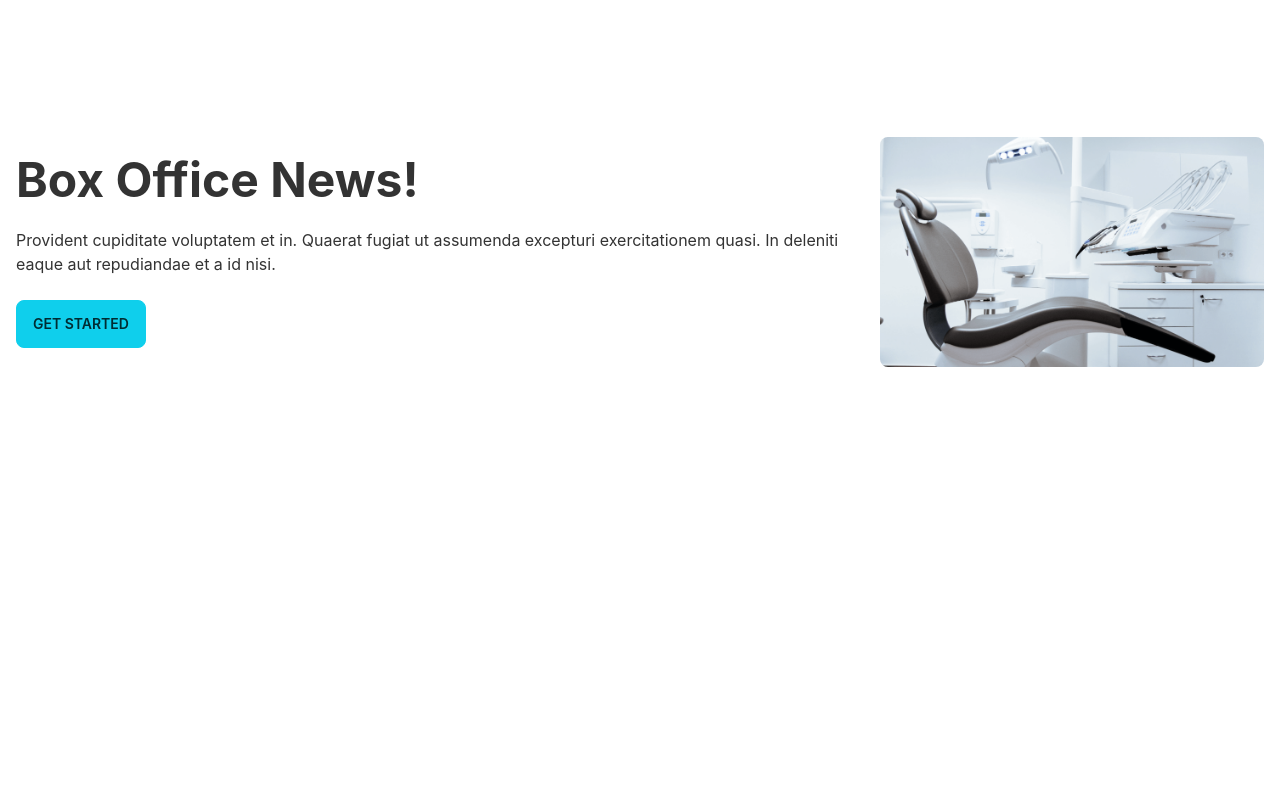
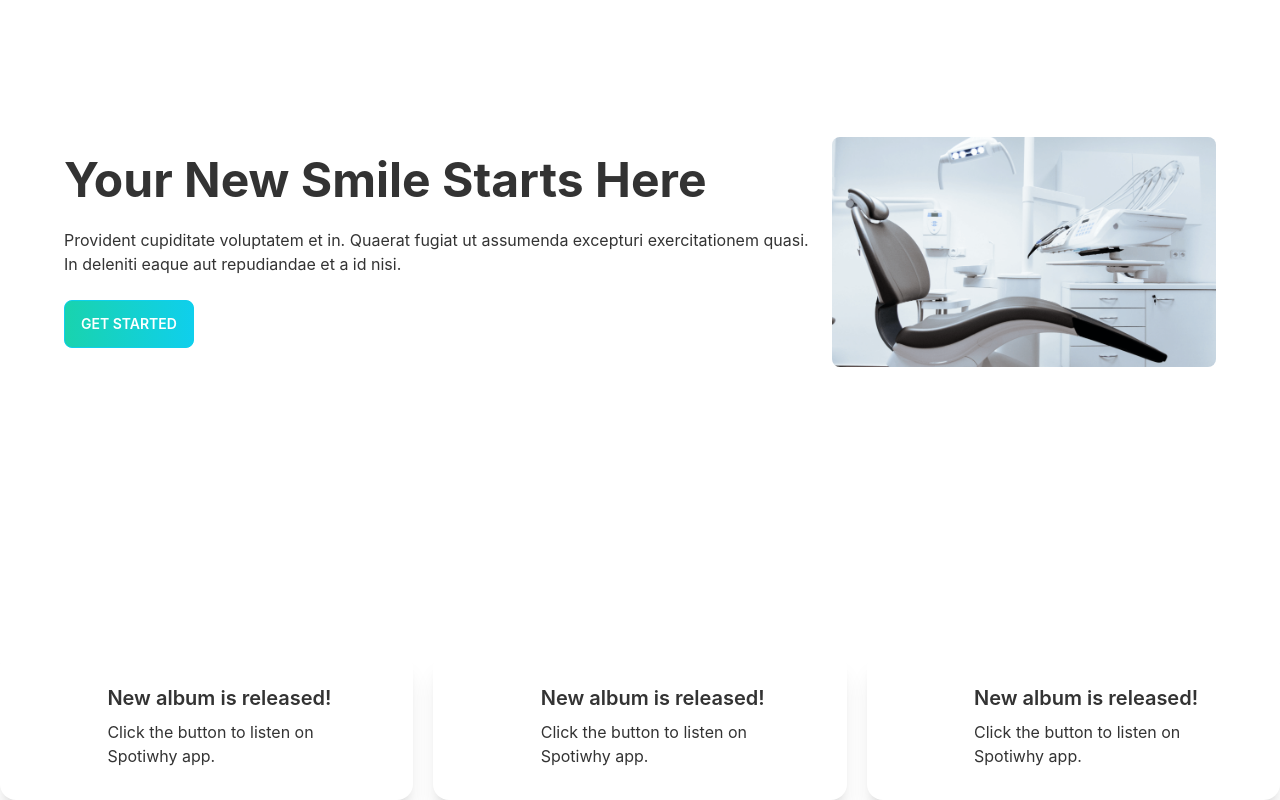
Before and after one commit to Micro-dot/doctoras-portal, a React (Create React App) app: page / in a window 1280 px wide. Shown: the part 212-1012 px from the top of the page. Before the commit the page ends 864 px from the top, so only its background shows below. Built offline with nearby package versions, Linux system fonts and the light colour scheme.

Commit message:
Info setup

```diff
--- a/src/Pages/Home/Banner.js
+++ b/src/Pages/Home/Banner.js
@@ -1,14 +1,14 @@
 import React from 'react';
-import chair from '../../assets/images/chair.png' ;
+import chair from '../../assets/images/chair.png';
 const Banner = () => {
     return (
-        <div class="hero min-h-screen">
+        <div class="hero min-h-screen px-12">
             <div class="hero-content flex-col lg:flex-row-reverse">
-                <img src={chair} class="max-w-sm rounded-lg shadow-2x1"/>
+                <img src={chair} class="max-w-sm rounded-lg shadow-2x1" />
                 <div>
-                    <h1 class="text-5xl font-bold">Box Office News!</h1>
+                    <h1 class="text-5xl font-bold">Your New Smile Starts Here</h1>
                     <p class="py-6">Provident cupiditate voluptatem et in. Quaerat fugiat ut assumenda excepturi exercitationem quasi. In deleniti eaque aut repudiandae et a id nisi.</p>
-                    <button class="btn btn-primary">Get Started</button>
+                    <button class="btn btn-primary uppercase text-white bg-gradient-to-r from-secondary to-primary">Get Started</button>
                 </div>
             </div>
         </div>
--- a/src/Pages/Home/Home.js
+++ b/src/Pages/Home/Home.js
@@ -1,10 +1,11 @@
 import React from 'react';
 import Banner from './Banner';
-
+import Info from './Info';
 const Home = () => {
     return (
         <div>
             <Banner></Banner>
+            <Info></Info>
         </div>
     );
 };
--- /dev/null
+++ b/src/Pages/Home/Info.js
@@ -0,0 +1,14 @@
+import React from 'react';
+import InfoCart from './InfoCart';
+import clock from '../../assets/icons/clock.svg';
+const Info = () => {
+    return (
+        <div className='grid grid-cols-1 lg:grid-cols-3 gap-5'>
+            <InfoCart img={clock}></InfoCart>
+            <InfoCart img={clock}></InfoCart>
+            <InfoCart img={clock}></InfoCart>
+        </div>
+    );
+};
+
+export default Info;
--- /dev/null
+++ b/src/Pages/Home/InfoCart.js
@@ -0,0 +1,15 @@
+import React from 'react';
+
+const InfoCart = ({img}) => {
+    return (
+        <div class="card lg:card-side bg-base-100 shadow-xl bg-accent">
+            <figure><img src={img} alt="Album"/></figure>
+            <div class="card-body">
+                <h2 class="card-title">New album is released!</h2>
+                <p>Click the button to listen on Spotiwhy app.</p>
+            </div>
+        </div>
+    );
+};
+
+export default InfoCart;
```
